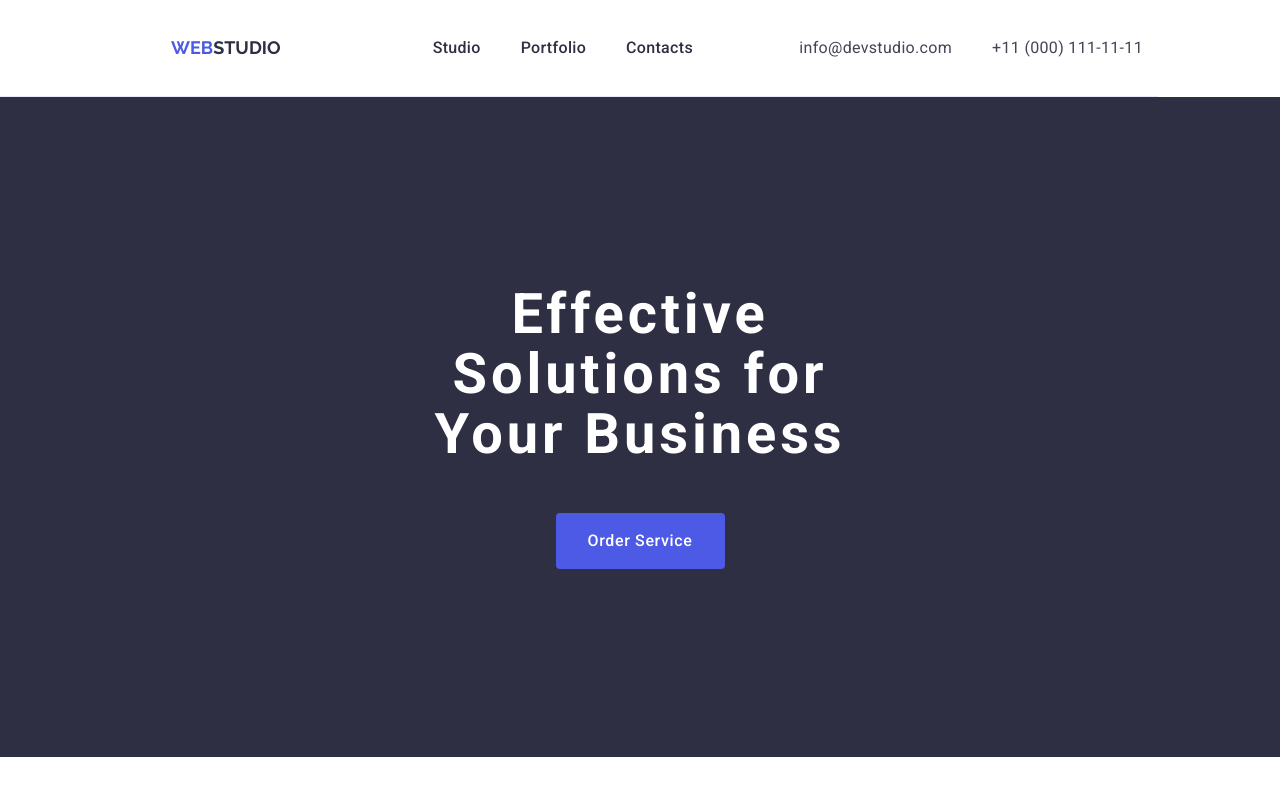
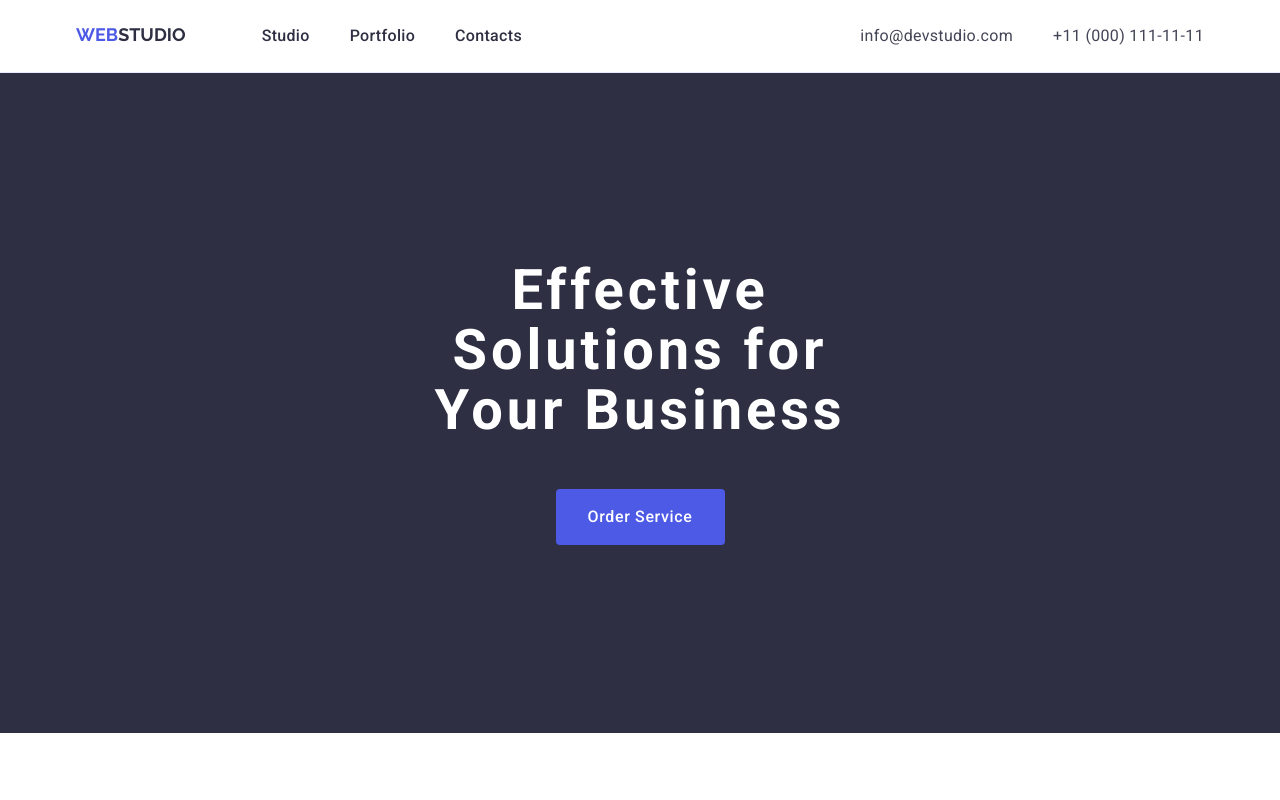
Before and after one commit to Avyphyr/goit-markup-hw-03, a plain HTML site: page index.html in a window 1280 px wide. Shown: the top 800 px of the page. Drawn offline with Linux system fonts and the light colour scheme.

Commit message:
minor fix 1.1

```diff
--- a/css/styles.css
+++ b/css/styles.css
@@ -227,12 +227,13 @@ img {
 section {
   padding: 120px;
 }
-/* Formalization header*/
+/*header*/
 
 
 
 .header {
-  display: inline-flex;
+
+  display: flex;
 align-items: center;
 flex-shrink: 0;
   border-bottom: 1px solid #e7e9fc;
@@ -257,8 +258,6 @@ flex-shrink: 0;
 }
 
 .logo {
-  padding: 24px 76px 24px 156px;
-  display: inline-flex;
   margin-right: 76px;
 }
 
@@ -305,7 +304,7 @@ display: flex;
   cursor: pointer;
   margin: 48px auto 0;
 }
-/* Formalization section 2*/
+/* section 2*/
 
 .proficiencies-flex {
   padding: 120px 0px;
@@ -328,7 +327,7 @@ display: flex;
 
 
 
-/* Formalization section 3*/
+/*section 3*/
 
 .team-section {
   padding: 120px 0;
@@ -366,7 +365,7 @@ display: flex;
   text-align: center;
 }
 
-/* formalization section 4 */
+/* section 4 */
 .portfolio-section {
   padding: 120px 0;
   display: flex;
@@ -392,7 +391,7 @@ display: flex;
 
 
 
-/* Formalization footer*/
+/*footer*/
 
 .footer-flex {
   padding: 100px 0;
```
